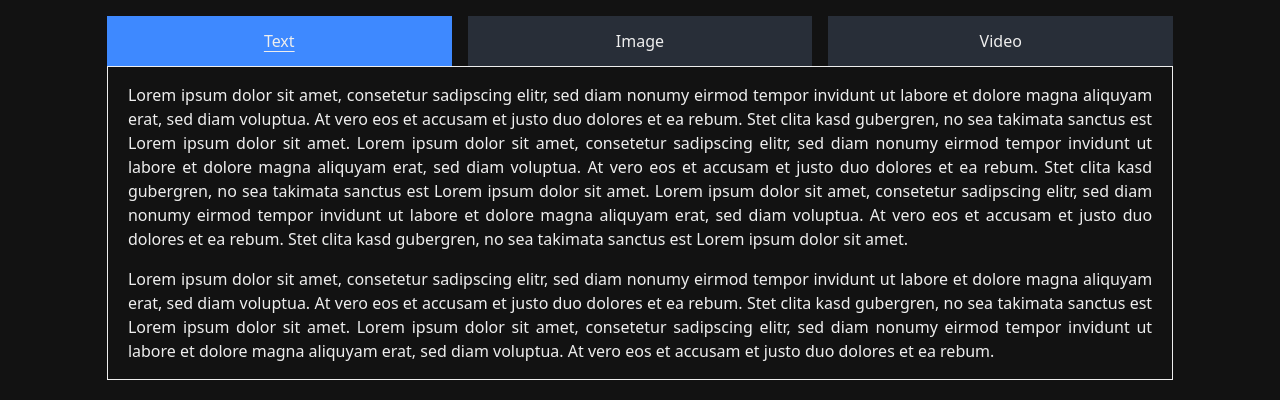
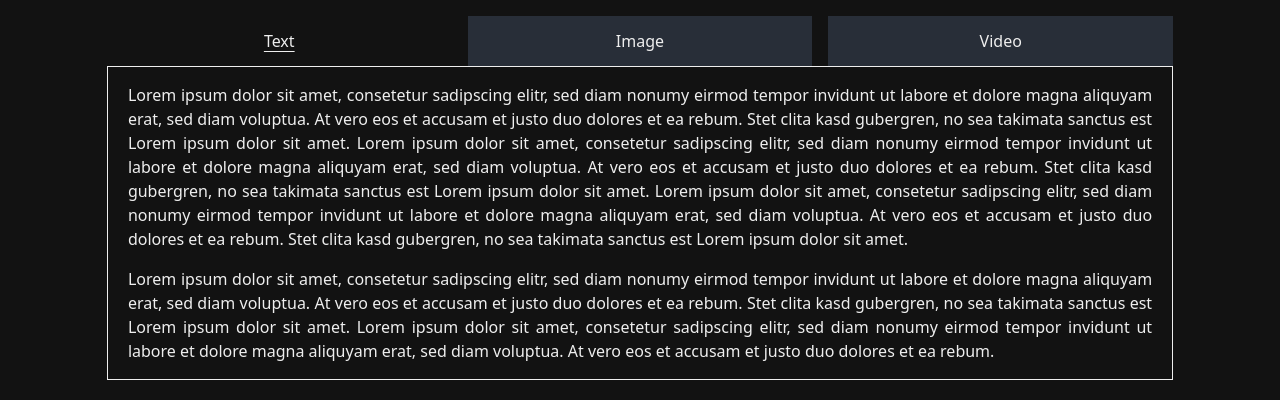
Before and after one commit to maurer2/tabacco, a website built with Vite: page index.html in a window 1280 px wide. In both pictures the pointer is over the tab "Text". Built offline with nearby package versions, Linux system fonts and the light colour scheme.

Commit message:
Checked out alpha and color-mix

```diff
--- a/src/style.css
+++ b/src/style.css
@@ -1,6 +1,18 @@
 @layer reset, base, components;
 
 @import 'modern-normalize' layer(reset);
+
+@property --background-color-with-alpha {
+  syntax: '<color>';
+  inherits: true;
+  initial-value: transparent;
+}
+
+@property --background-color-without-alpha {
+  syntax: '<color>';
+  inherits: true;
+  initial-value: transparent;
+}
 
 @layer base {
   :root {
@@ -129,8 +141,20 @@
     }
 
     &:where(:hover, :focus-visible) {
-      background: var(--color-accent);
-      color: contrast-color(var(--color-accent));
+      --background-color-with-alpha: alpha(from var(--color-text) / 15%);
+      --background-color-without-alpha: color-mix(
+        in oklab,
+        var(--color-text) 15%,
+        var(--color-background)
+      );
+
+      background: var(--background-color-with-alpha);
+
+      color: contrast-color(
+        var(--background-color-with-alpha)
+      ); /* doesn't work as the alpha value is removed and the remaining color is white so the text becomes black */
+      color: contrast-color(var(--background-color-without-alpha)); /* text becomes black */
+
       text-decoration: underline;
       text-underline-offset: 4px;
     }
```
